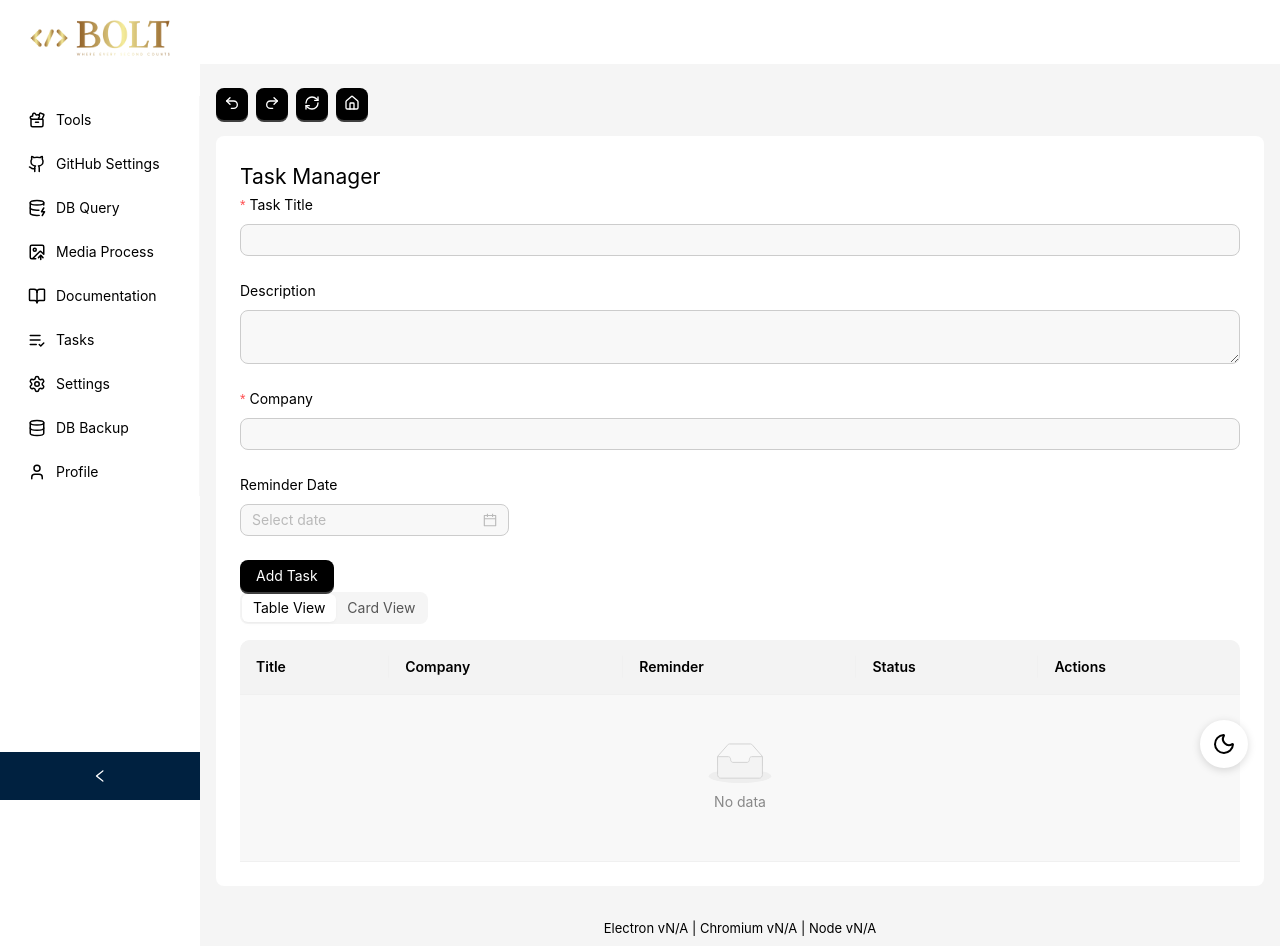
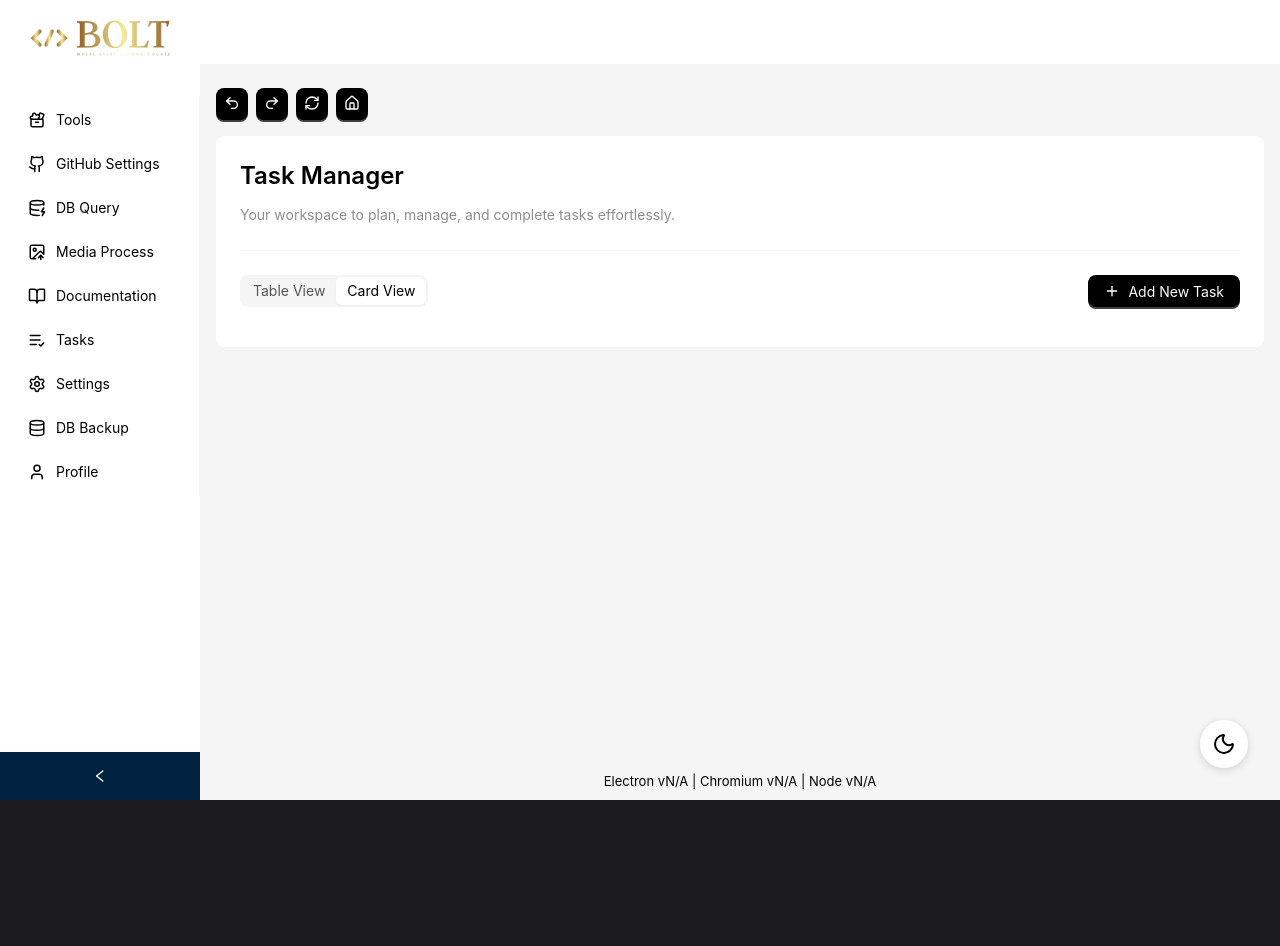
Before and after one commit to kovai-pazhamudir-nilayam/bolt, a React (Vite) app in the folder src/renderer/: page /task-list in a window 1280 px wide. After the commit the page ends 800 px from the top, so only its background shows below. Built offline with nearby package versions, Linux system fonts and the light colour scheme.

Commit message:
[Pankaj] Task Page

```diff
--- a/src/renderer/src/pages/TaskListPage/TaskListPage.jsx
+++ b/src/renderer/src/pages/TaskListPage/TaskListPage.jsx
@@ -1,8 +1,11 @@
 // TaskPage.jsx
-import { Button, Card, Col, DatePicker, Form, Input, Row, Segmented, Space, Table, Tag } from 'antd'
+import { Button, Card, Col, Row, Segmented, Space, Table, Tag } from 'antd'
 import dayjs from 'dayjs'
 import { useEffect, useState } from 'react'
+import PageHeader from '../../components/PageHeader/PageHeader'
 import { tasksFactory } from '../../repos/taskPage.repo'
+import { Plus } from 'lucide-react'
+import AddTaskListModal from './_blocks/AddTaskListModal'
 
 const { taskRepo } = tasksFactory()
 
@@ -14,8 +17,8 @@ const statusColors = {
 
 function TaskListPage() {
   const [tasks, setTasks] = useState([])
-  const [loading, setLoading] = useState(false)
-  const [viewMode, setViewMode] = useState('table') // "table" | "card"
+  const [isModalVisible, setIsModalVisible] = useState(false)
+  const [viewMode, setViewMode] = useState('card') // "table" | "card"
 
   const fetchTasks = async () => {
     const list = await taskRepo.getAll()
@@ -26,47 +29,22 @@ function TaskListPage() {
     fetchTasks()
   }, [])
 
-  const onFinish = async (values) => {
-    setLoading(true)
-    await taskRepo.create({
-      title: values.title,
-      description: values.description,
-      company_code: values.company,
-      reminder_at: values.reminder ? values.reminder.toISOString() : null
-    })
-    setLoading(false)
-    fetchTasks()
-  }
-
   const updateStatus = async (taskId, status) => {
     await taskRepo.update(taskId, status)
     fetchTasks()
   }
 
   return (
-    <div className="p-4">
-      <h2>Task Manager</h2>
+    <div>
+      <PageHeader
+        title="Task Manager"
+        description="Your workspace to plan, manage, and complete tasks effortlessly."
+      />
 
-      {/* Task Form */}
-      <Form onFinish={onFinish} layout="vertical" className="mb-4">
-        <Form.Item name="title" label="Task Title" rules={[{ required: true }]}>
-          <Input />
-        </Form.Item>
-        <Form.Item name="description" label="Description">
-          <Input.TextArea />
-        </Form.Item>
-        <Form.Item name="company" label="Company" rules={[{ required: true }]}>
-          <Input />
-        </Form.Item>
-        <Form.Item name="reminder" label="Reminder Date">
-          <DatePicker showTime />
-        </Form.Item>
-        <Button type="primary" htmlType="submit" loading={loading}>
-          Add Task
-        </Button>
-      </Form>
+      {isModalVisible && <AddTaskListModal onCancel={() => setIsModalVisible(false)} />}
 
-      {/* View Switch */}
+      <Row justify={'space-between'}>
+        <Col>
           <Segmented
             options={[
               { label: 'Table View', value: 'table' },
@@ -76,6 +54,13 @@ function TaskListPage() {
             onChange={setViewMode}
             style={{ marginBottom: 16 }}
           />
+        </Col>
+        <Col>
+          <Button icon={<Plus size={16} />} type="primary" onClick={() => setIsModalVisible(true)}>
+            Add New Task
+          </Button>
+        </Col>
+      </Row>
 
       {/* Table Layout */}
       {viewMode === 'table' && (
--- /dev/null
+++ b/src/renderer/src/pages/TaskListPage/_blocks/AddTaskListModal.jsx
@@ -0,0 +1,42 @@
+import { Button, DatePicker, Form, Input, Modal } from 'antd'
+import { useState } from 'react'
+import { tasksFactory } from '../../../repos/taskPage.repo'
+const { taskRepo } = tasksFactory()
+
+const AddTaskListModal = ({ onCancel }) => {
+  const [loading, setLoading] = useState(false)
+  const onFinish = async (values) => {
+    setLoading(true)
+    await taskRepo.create({
+      title: values.title,
+      description: values.description,
+      company_code: values.company,
+      reminder_at: values.reminder ? values.reminder.toISOString() : null
+    })
+    setLoading(false)
+    // fetchTasks()
+  }
+  return (
+    <Modal footer={null} title="Add Task" open={true} onCancel={onCancel} okText="Save">
+      <Form onFinish={onFinish} layout="vertical" className="mb-4">
+        <Form.Item name="title" label="Task Title" rules={[{ required: true }]}>
+          <Input />
+        </Form.Item>
+        <Form.Item name="description" label="Description">
+          <Input.TextArea />
+        </Form.Item>
+        <Form.Item name="company" label="Company" rules={[{ required: true }]}>
+          <Input />
+        </Form.Item>
+        <Form.Item name="reminder" label="Reminder Date">
+          <DatePicker showTime />
+        </Form.Item>
+        <Button type="primary" htmlType="submit" loading={loading}>
+          Add Task
+        </Button>
+      </Form>
+    </Modal>
+  )
+}
+
+export default AddTaskListModal
```
Lines whose indentation alone changed are shown as unchanged.
